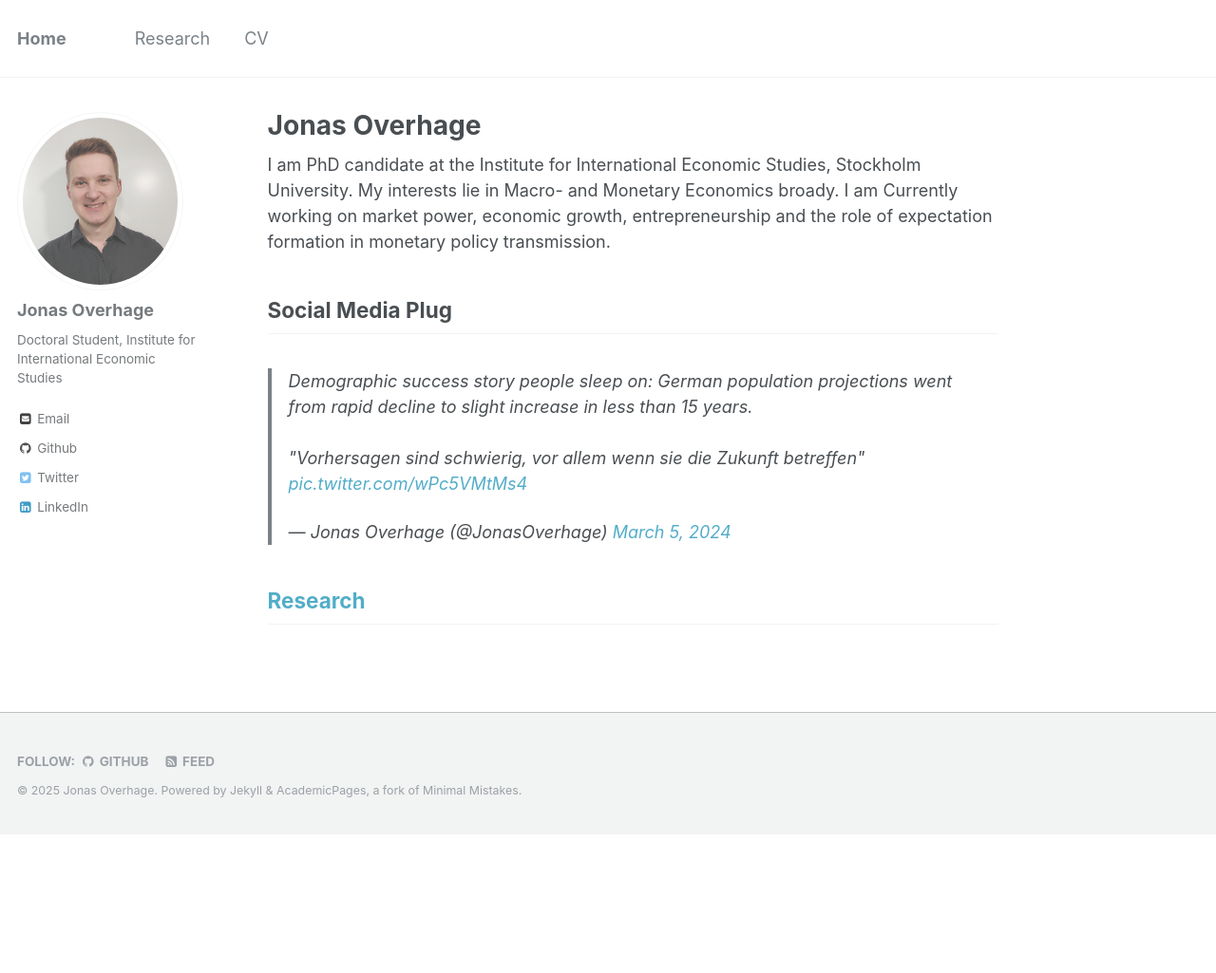
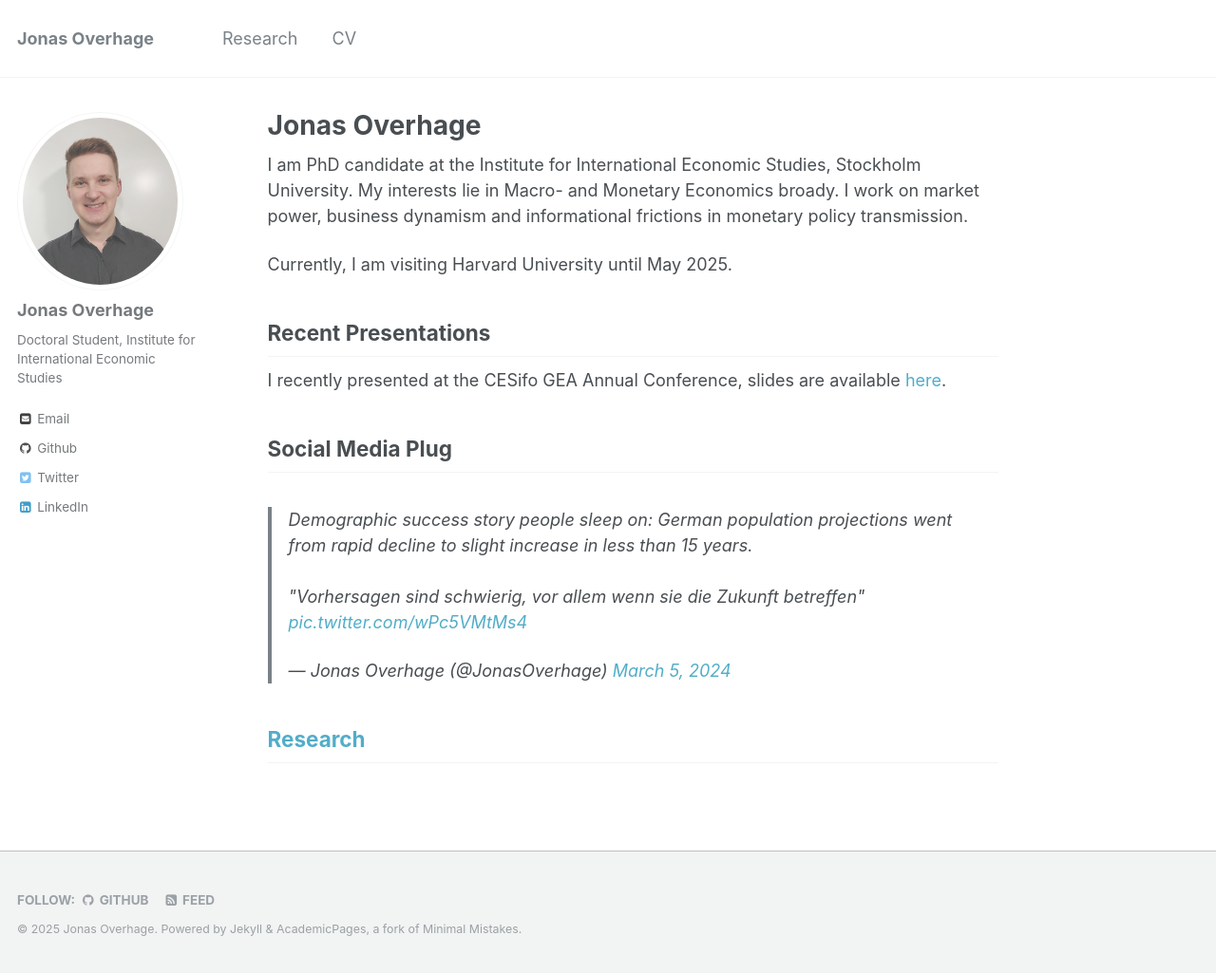
Before and after one commit to JOverhage/JOverhage.github.io, a Jekyll site: the page built from _pages/about.md, in a window 1280 px wide and 1025 px high. Shown: the whole window at 95% size. Built offline with Jekyll 4.4.1, drawn with Linux system fonts in a browser that asks for light colours; comment, search, counter and statistics services are not loaded.

Commit message:
conference, visiting updates

```diff
--- a/_config.yml
+++ b/_config.yml
@@ -7,7 +7,7 @@
 
 # Site Settings
 locale                   : "en-US"
-title                    : "Home"
+title                    : "Jonas Overhage"
 title_separator          : "|"
 name                     : &name "Jonas Overhage"
 
--- a/_pages/about.md
+++ b/_pages/about.md
@@ -9,7 +9,14 @@ redirect_from:
 ---
 
 
-I am PhD candidate at the Institute for International Economic Studies, Stockholm University. My interests lie in Macro- and Monetary Economics broady. I am Currently working on market power, economic growth, entrepreneurship and the role of expectation formation in monetary policy transmission.
+I am PhD candidate at the Institute for International Economic Studies, Stockholm University. My interests lie in Macro- and Monetary Economics broady. I work on market power, business dynamism and informational frictions in monetary policy transmission.
+
+Currently, I am visiting Harvard University until May 2025.
+
+## Recent Presentations
+
+I recently presented at the CESifo GEA Annual Conference, slides are available [here](https://joverhage.github.io/Monopsony-MMO.pdf).
+
 
 
 ## Social Media Plug
```
Also changed, not shown: _pages/cv.md (+8 -4 lines), _research/2024-monopsony-research.md (+1 -1 lines), 2 other files.
